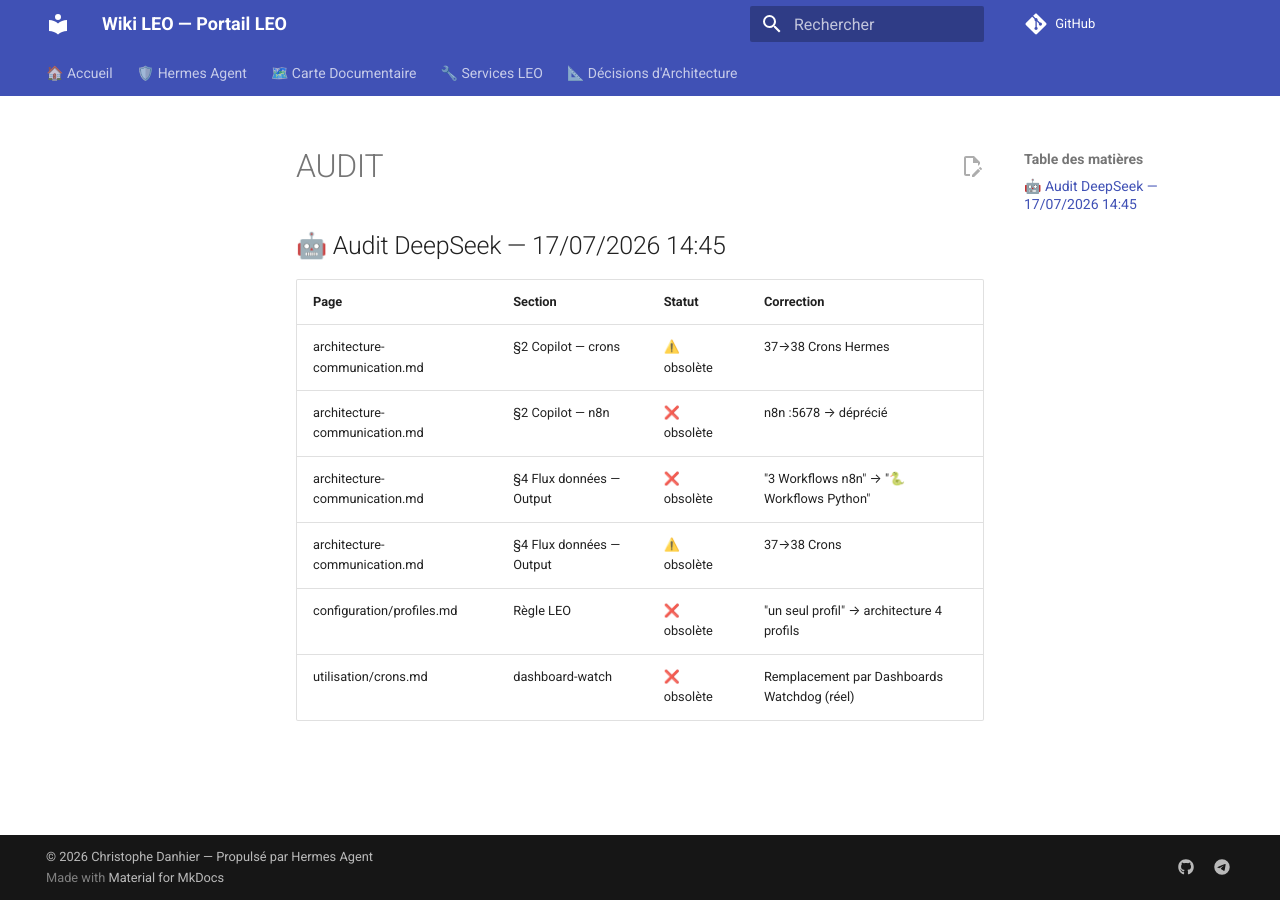
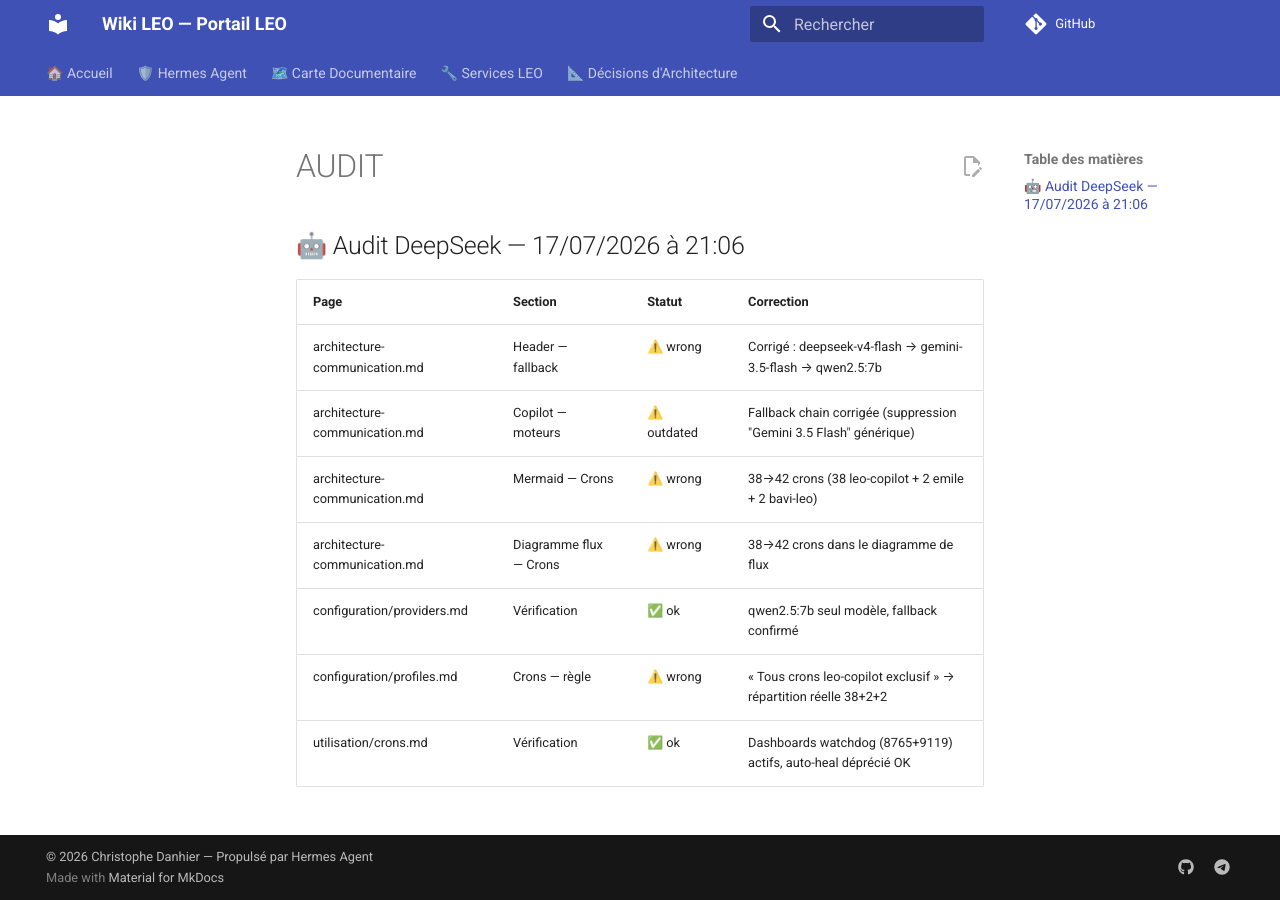
Before and after one commit to christophedanhier-hash/hermes-wiki, an MkDocs documentation site: the page built from docs/AUDIT.md, in a window 1280 px wide. Built offline with MkDocs 1.6.1 and Material for MkDocs 9.7.7, drawn with Linux system fonts in a browser that asks for light colours; comment, search, counter and statistics services are not loaded.

Commit message:
🤖 Audit — 17/07/2026 21:06

```diff
--- a/docs/AUDIT.md
+++ b/docs/AUDIT.md
@@ -1,11 +1,11 @@
-
-## 🤖 Audit DeepSeek — 17/07/2026 14:45
+## 🤖 Audit DeepSeek — 17/07/2026 à 21:06
 
 | Page | Section | Statut | Correction |
 |------|---------|--------|------------|
-| architecture-communication.md | §2 Copilot — crons | ⚠️ obsolète | 37→38 Crons Hermes |
-| architecture-communication.md | §2 Copilot — n8n | ❌ obsolète | n8n :5678 → déprécié |
-| architecture-communication.md | §4 Flux données — Output | ❌ obsolète | "3 Workflows n8n" → "🐍 Workflows Python" |
-| architecture-communication.md | §4 Flux données — Output | ⚠️ obsolète | 37→38 Crons |
-| configuration/profiles.md | Règle LEO | ❌ obsolète | "un seul profil" → architecture 4 profils |
-| utilisation/crons.md | dashboard-watch | ❌ obsolète | Remplacement par Dashboards Watchdog (réel) |
+| architecture-communication.md | Header — fallback | ⚠️ wrong | Corrigé : deepseek-v4-flash → gemini-3.5-flash → qwen2.5:7b |
+| architecture-communication.md | Copilot — moteurs | ⚠️ outdated | Fallback chain corrigée (suppression "Gemini 3.5 Flash" générique) |
+| architecture-communication.md | Mermaid — Crons | ⚠️ wrong | 38→42 crons (38 leo-copilot + 2 emile + 2 bavi-leo) |
+| architecture-communication.md | Diagramme flux — Crons | ⚠️ wrong | 38→42 crons dans le diagramme de flux |
+| configuration/providers.md | Vérification | ✅ ok | qwen2.5:7b seul modèle, fallback confirmé |
+| configuration/profiles.md | Crons — règle | ⚠️ wrong | « Tous crons leo-copilot exclusif » → répartition réelle 38+2+2 |
+| utilisation/crons.md | Vérification | ✅ ok | Dashboards watchdog (8765+9119) actifs, auto-heal déprécié OK |
```
Also changed, not shown: docs/hermes/architecture-communication.md (+5 -5 lines), docs/hermes/configuration/profiles.md (+2 -2 lines), docs/hermes/configuration/providers.md (+1 -1 lines), docs/hermes/utilisation/crons.md (+1 -1 lines).
